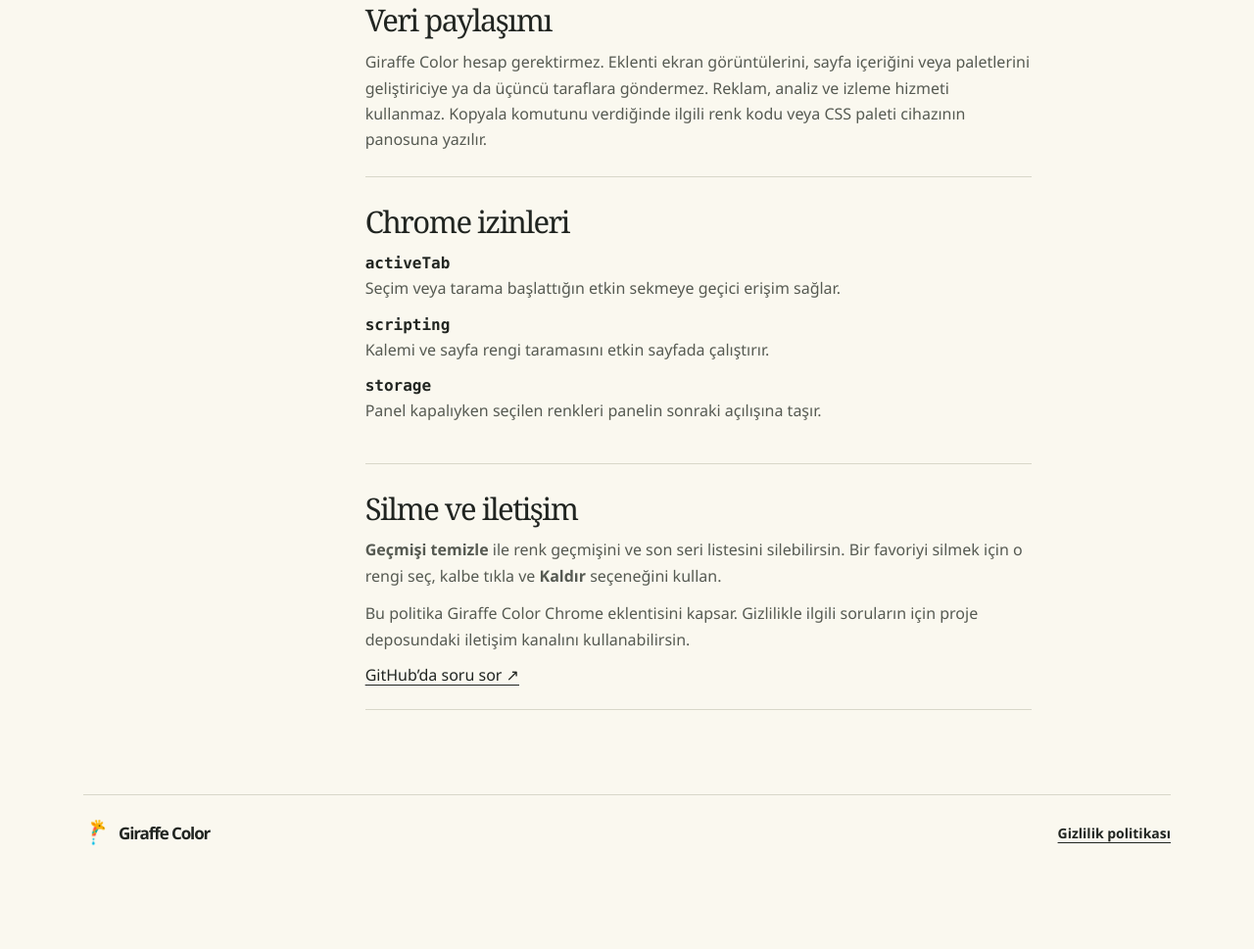
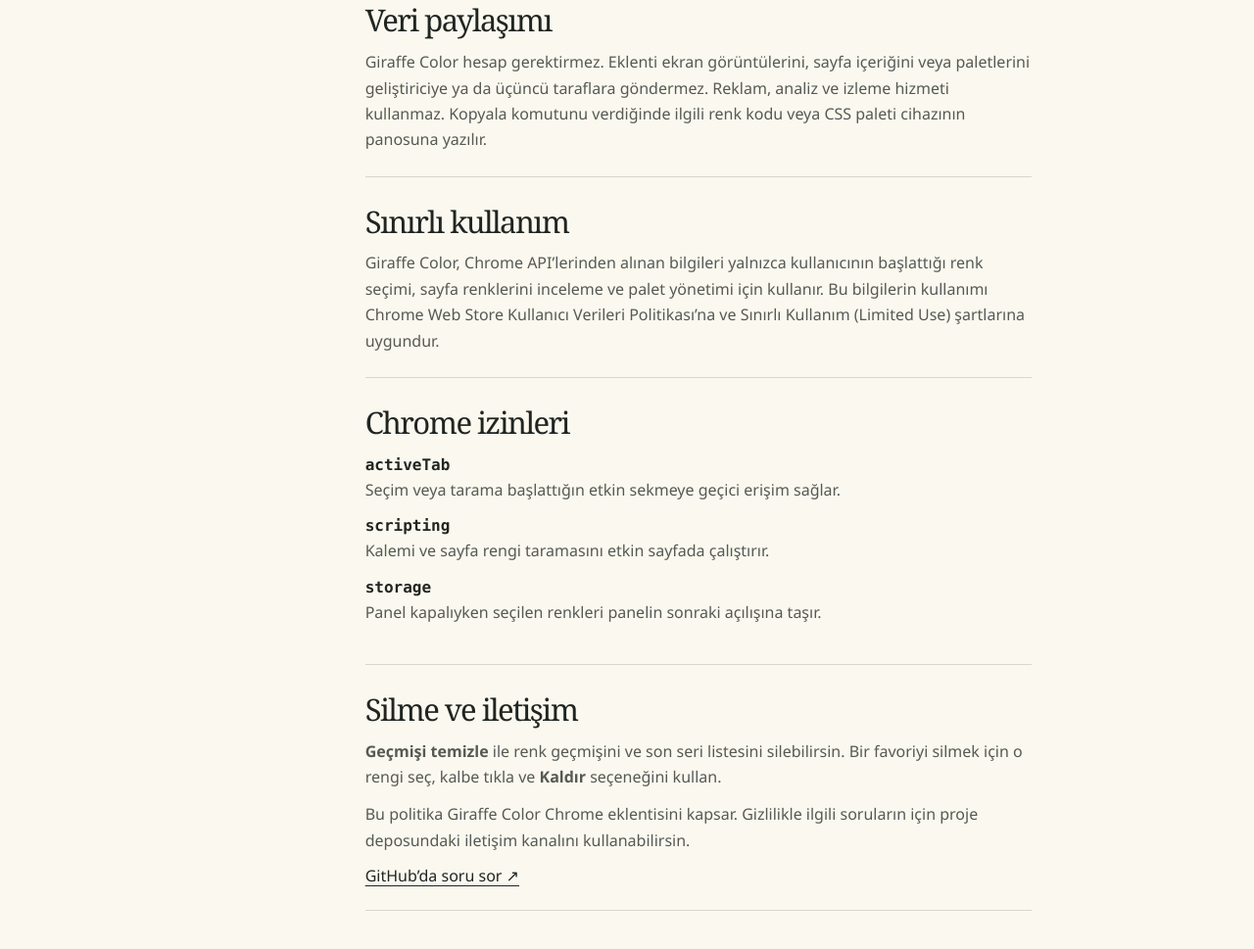
Before and after one commit to ZavionGames/GiraffeColor, a plain HTML site: page privacy/index.html in a window 1280 px wide. Shown: the part 869-1838 px from the top of the page at 98% size. Before the commit the page ends 1758 px from the top, so only its background shows below. Drawn offline with Linux system fonts and the light colour scheme.

Commit message:
Update download to 1.3.2 and disclose Limited Use

```diff
--- a/privacy/index.html
+++ b/privacy/index.html
@@ -3,5 +3,5 @@
 <section id="secim"><h2>Sayfa içeriği</h2><p>Tek renk veya seri seçimi başlattığında eklenti, etkin sekmenin görünür alanının geçici görüntüsünü alır. Bu görüntü, büyüteci çizmek ve tıkladığın pikselin rengini hesaplamak için bellekte işlenir. Ekran görüntüsü dosyaya veya eklentinin kalıcı depolamasına yazılmaz.</p><p>“Görünür alanı tara” seçeneği, sayfadaki öğelerin yazı, arka plan ve kenarlık renklerini inceler. Standart Chrome damlalığı kullanıldığında eklenti seçtiğin renk kodunu alır.</p></section>
 <section id="kayit"><h2>Yerel kayıtlar</h2><p>Son 24 renk, son seri, favoriler, verdiğin renk ve kategori adları, kod biçimi ve kontrast için seçtiğin iki renk Chrome profilinde saklanır. Panel kapalıyken tamamlanan seçimler geçici olarak kaydedilir ve panelde işlendikten sonra bu geçici kayıtlar silinir.</p></section>
 <section id="paylasim"><h2>Veri paylaşımı</h2><p>Giraffe Color hesap gerektirmez. Eklenti ekran görüntülerini, sayfa içeriğini veya paletlerini geliştiriciye ya da üçüncü taraflara göndermez. Reklam, analiz ve izleme hizmeti kullanmaz. Kopyala komutunu verdiğinde ilgili renk kodu veya CSS paleti cihazının panosuna yazılır.</p></section>
-<section id="izin"><h2>Chrome izinleri</h2><dl><dt>activeTab</dt><dd>Seçim veya tarama başlattığın etkin sekmeye geçici erişim sağlar.</dd><dt>scripting</dt><dd>Kalemi ve sayfa rengi taramasını etkin sayfada çalıştırır.</dd><dt>storage</dt><dd>Panel kapalıyken seçilen renkleri panelin sonraki açılışına taşır.</dd></dl></section>
+<section><h2>Sınırlı kullanım</h2><p>Giraffe Color, Chrome API’lerinden alınan bilgileri yalnızca kullanıcının başlattığı renk seçimi, sayfa renklerini inceleme ve palet yönetimi için kullanır. Bu bilgilerin kullanımı Chrome Web Store Kullanıcı Verileri Politikası’na ve Sınırlı Kullanım (Limited Use) şartlarına uygundur.</p></section><section id="izin"><h2>Chrome izinleri</h2><dl><dt>activeTab</dt><dd>Seçim veya tarama başlattığın etkin sekmeye geçici erişim sağlar.</dd><dt>scripting</dt><dd>Kalemi ve sayfa rengi taramasını etkin sayfada çalıştırır.</dd><dt>storage</dt><dd>Panel kapalıyken seçilen renkleri panelin sonraki açılışına taşır.</dd></dl></section>
 <section id="kontrol"><h2>Silme ve iletişim</h2><p><strong>Geçmişi temizle</strong> ile renk geçmişini ve son seri listesini silebilirsin. Bir favoriyi silmek için o rengi seç, kalbe tıkla ve <strong>Kaldır</strong> seçeneğini kullan.</p><p>Bu politika Giraffe Color Chrome eklentisini kapsar. Gizlilikle ilgili soruların için proje deposundaki iletişim kanalını kullanabilirsin.</p><a href="https://github.com/ZavionGames/GiraffeColor-Extensions/issues">GitHub’da soru sor ↗</a></section></div></div></main><footer class="wrap"><a class="brand" href="../index.html"><img src="../assets/icon.png" alt="">Giraffe Color</a><a href="../privacy/index.html">Gizlilik politikası</a></footer></body></html>
```
Also changed, not shown: 1 other file.
